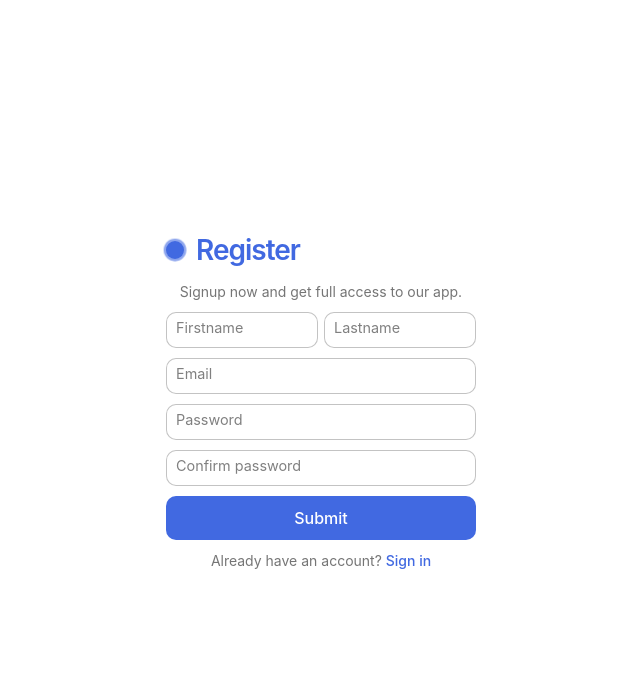
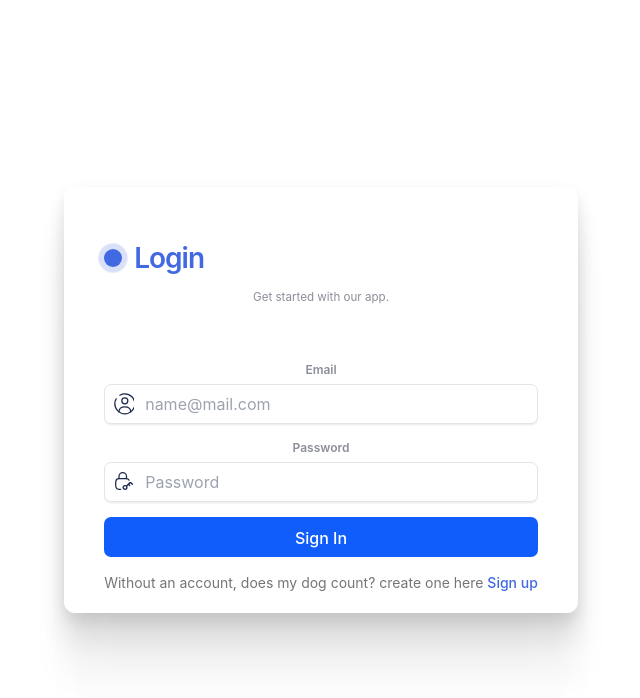
Before and after one commit to 1Androv1/Proyecto, a React (Vite) app in the folder FrontTodoAppVuez/: page / in a window 1280 px wide. Both pictures are taken after a click on the link "Sign in". Shown: the top 698 px of the page, without its empty margins (319-959 px from the left). Built offline with nearby package versions, Linux system fonts and the light colour scheme; no server answers.

Commit message:
funcionality of change sign up or sign on

```diff
--- a/FrontTodoAppVuez/src/App.jsx
+++ b/FrontTodoAppVuez/src/App.jsx
@@ -1,25 +1,28 @@
+import { useContext } from 'react'
 import './App.css'
 import {Header} from './components/Header'
 import { RegisterForm, LoginForm } from './components/Login'
 import DragAndDrop from './components/PrincipalCarContext'
 import { PrincipalCard } from './components/PrincipalCard'
+import { contextProp } from './context/context'
 
 function App() {
+  const {changeForm} = useContext(contextProp);
 
   return (
     <main className='flex flex-1 h-screen w-full bg-[#0E0F12] flex-col xl:w-[1280px]'>
-     {/*  <Header />
+      {/*  <Header />
       <div className='flex flex-row flex-1 p-4 justify-between'>
         <DragAndDrop />
       </div>
       */}
 
       <div  className='flex flex-1 h-screen w-full bg-[#0E0F12] flex-col xl:w-[1280px] items-center justify-center'>
-    {/*<LoginForm/> */}
-        <RegisterForm />
-      </div>
+        { changeForm ?(<LoginForm/> ):(<RegisterForm />)
 
 
+        }
+      </div>
     </main>
   )
 }
--- a/FrontTodoAppVuez/src/components/Login.jsx
+++ b/FrontTodoAppVuez/src/components/Login.jsx
@@ -1,12 +1,15 @@
-import React, { useState } from 'react';
+import React, { useContext, useState } from 'react';
 import { ApiLogin } from "../coneccions/api";
 import { ApiRegister } from "../coneccions/api";
 
 import axios from 'axios';
+import { contextProp } from '../context/context';
 
 export const LoginForm = () => {
     const [email, setEmail] = useState('');
     const [password, setPassword] = useState('');
+
+    const {setChangeForm, changeForm} = useContext(contextProp);
 
     const handleSubmit = (event) => {
         event.preventDefault();
@@ -82,7 +85,7 @@ export const LoginForm = () => {
             <button title="Sign In" type="submit" className="sign-in_btn">
                 <span>Sign In</span>
             </button>
-            <p className="signin w-2/3">Without an account, does my dog count? create one here <a href="#">Sign up</a></p>
+            <p className="signin w-2/3">Without an account, does my dog count? create one here <a href="#" onClick={(e) => setChangeForm(!changeForm)}>Sign up</a></p>
         </form>
     );
 };
@@ -92,6 +95,8 @@ export const RegisterForm = () => {
         const [password, setPassword] = useState('');
         const [name, setName] = useState('');
         const [lastname, setLastName] = useState('');
+
+        const {setChangeForm, changeForm} = useContext(contextProp);
 
         const [formData, setFormData] = useState({
 
@@ -200,7 +205,7 @@ export const RegisterForm = () => {
                     <span>Confirm password</span>
                 </label>
                 <button className="submit" type="submit">Submit</button>
-                <p className="signin">Already have an account? <a href="#">Sign in</a></p>
+                <p className="signin">Already have an account? <a href="#" onClick={(e) => setChangeForm(!changeForm)}>Sign in</a></p>
             </form>
         );
 };
--- a/FrontTodoAppVuez/src/context/context.jsx
+++ b/FrontTodoAppVuez/src/context/context.jsx
@@ -5,6 +5,8 @@ import axios from "axios";
 export const contextProp = createContext();
 
 export const ContextProvider = ({ children }) => {
+    const [changeForm, setChangeForm] = useState(false);
+
     axios.get(ApiLocalHost)
     .then(response => {
       // Manejar la respuesta exitosa
@@ -16,7 +18,7 @@ export const ContextProvider = ({ children }) => {
     });
 
   return (
-    <contextProp.Provider value={{}}>
+    <contextProp.Provider value={{changeForm, setChangeForm}}>
       {children}
     </contextProp.Provider>
   );
```
